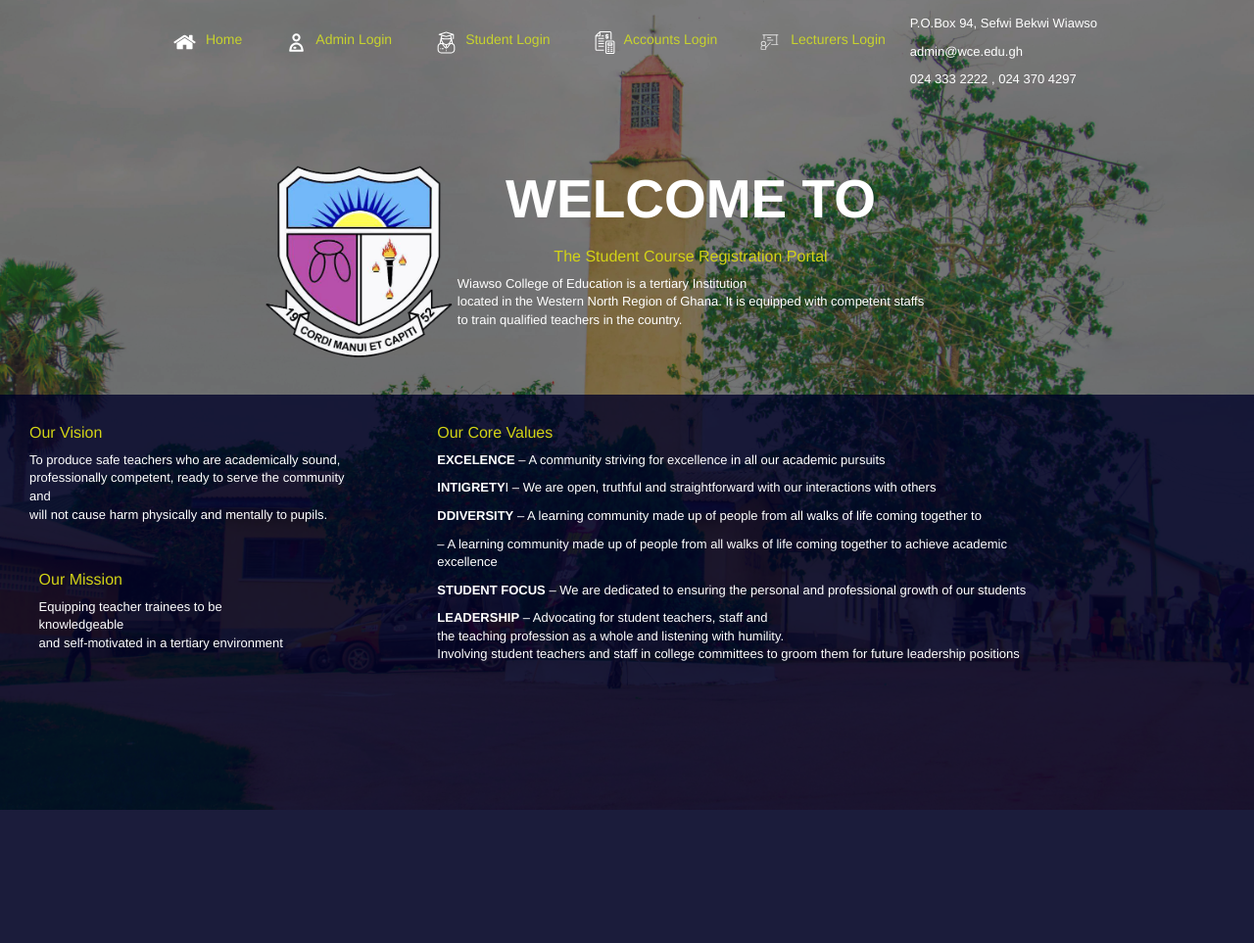
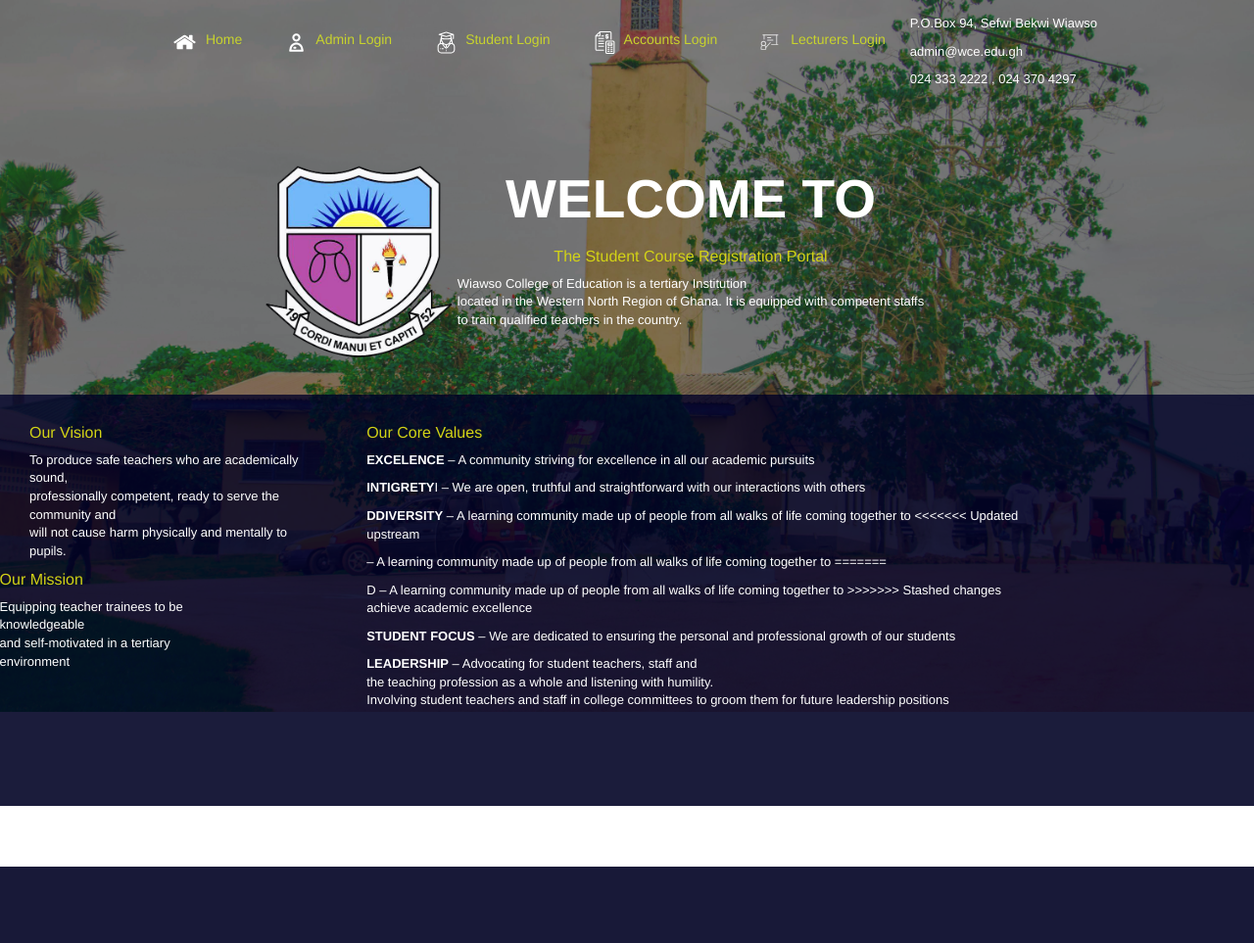
Before and after one commit to CobbyElsonfx/Course-Registration-Portal, a PHP site: page /onlinecourse/home.php in a window 1280 px wide. Shown: the whole page at 98% size. After the commit the page ends 885 px from the top, so only its background shows below. Run offline with PHP 8.4, Linux system fonts and the light colour scheme.

Commit message:
added some new changes

```diff
--- a/onlinecourse/assets/css/home_page.css
+++ b/onlinecourse/assets/css/home_page.css
@@ -4,7 +4,8 @@ body {
     background-position: center;
     background-size: cover;
     width: 100vw;
-    height: 100vh;
+    height: 75vh;
+    overflow: hidden;
 }
 header {
     background-color: rgba(42, 42, 44, 0.6);
@@ -16,6 +17,7 @@ header {
     color: rgb(200, 211, 45);
     text-decoration: none
 
+<<<<<<< Updated upstream
 }
 .navLink a:hover{
     color: #ffffff;
@@ -25,6 +27,8 @@ header {
     color: rgb(200, 211, 45);
     text-decoration: none
 
+=======
+>>>>>>> Stashed changes
 }
 
 .content-wrapper {
--- a/onlinecourse/home.php
+++ b/onlinecourse/home.php
@@ -110,7 +110,11 @@ include("includes/config.php");
                     <li><b>INTIGRETY</b>I – We are open, truthful and straightforward with our interactions with others
                     </li>
                     <li><b>DDIVERSITY</b> – A learning community made up of people from all walks of life coming together to
+<<<<<<< Updated upstream
                     <li><b></b> – A learning community made up of people from all walks of life coming together to
+=======
+                    <li><b></b>D – A learning community made up of people from all walks of life coming together to
+>>>>>>> Stashed changes
                         achieve academic excellence</li>
                     <li><b>STUDENT FOCUS</b> – We are dedicated to ensuring the personal and professional growth of our
                         students
```
Also changed, not shown: onlinecourse/admin/includes/account_menubar.php (+7 -0 lines).
